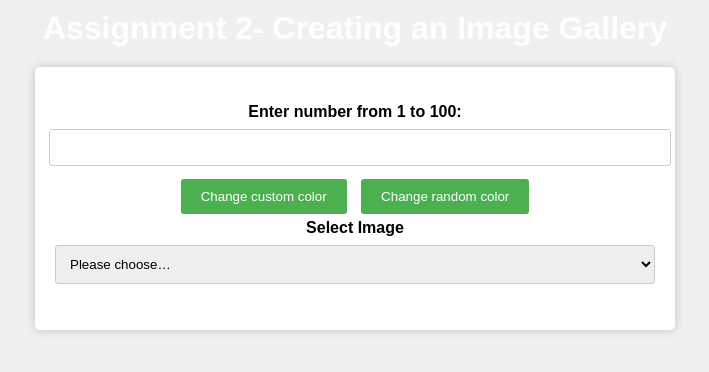
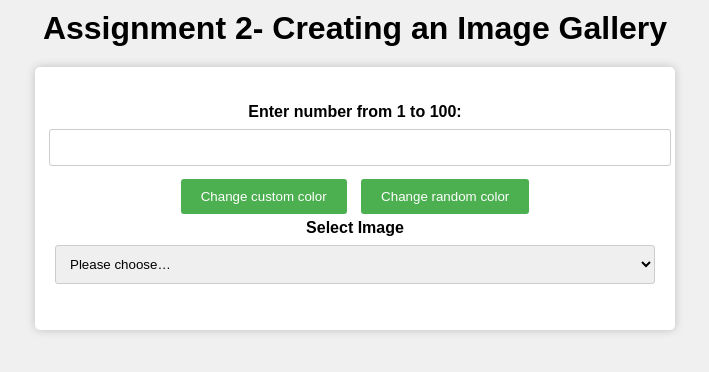
Before and after one commit to SUKH2022/Assignment2Start, a plain HTML site: page index.html in a window 1280 px wide. Shown: the whole page, without its empty margins (285-994 px from the left). Drawn offline with Linux system fonts and the light colour scheme.

Commit message:
formatting the code

```diff
--- a/css/style.css
+++ b/css/style.css
@@ -1,4 +1,4 @@
-    /* Overall page styles */
+    /* General styles */
     body {
         font-family: Arial, sans-serif;
         background-color: #f0f0f0;
@@ -8,7 +8,7 @@
     }
 
     header {
-        color: #fefefe;
+        color: #000;
         padding: 10px 0;
     }
 
```
Also changed, not shown: js/scripts.js (line endings or trailing spaces).
